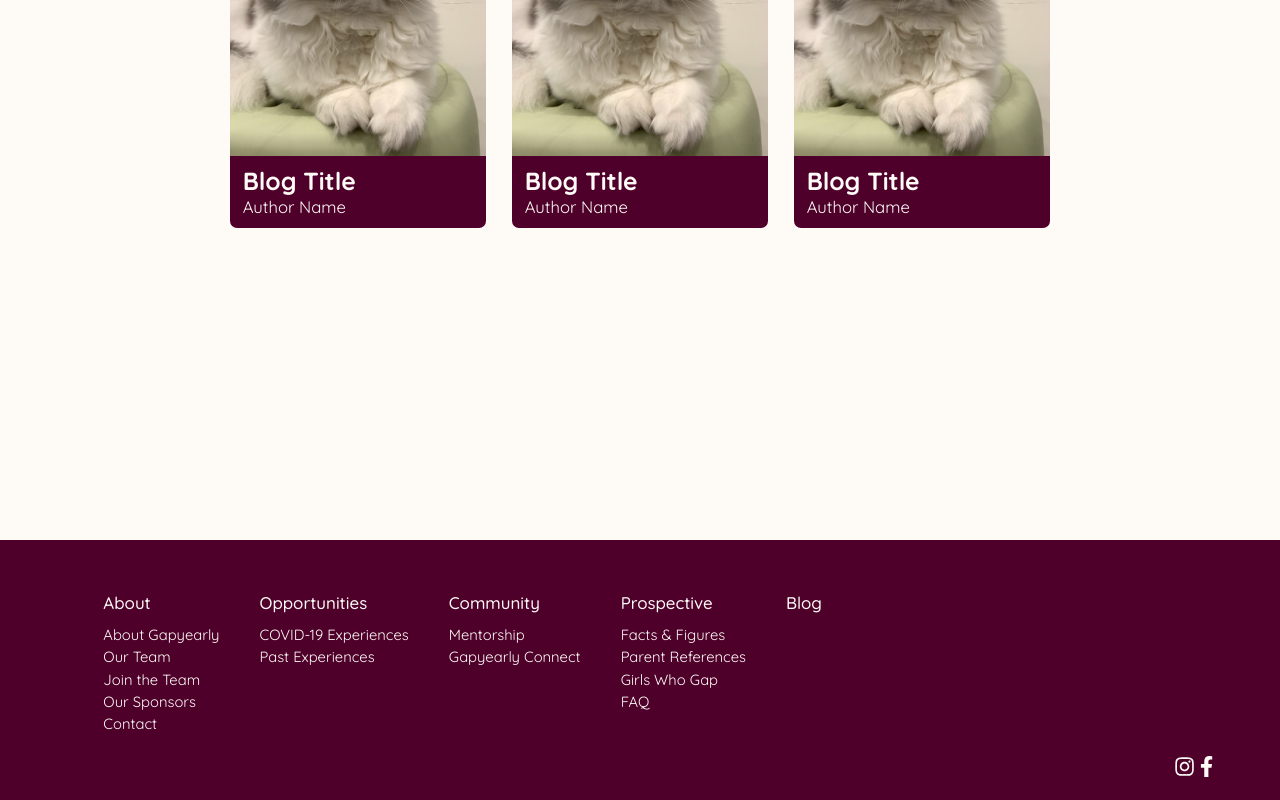
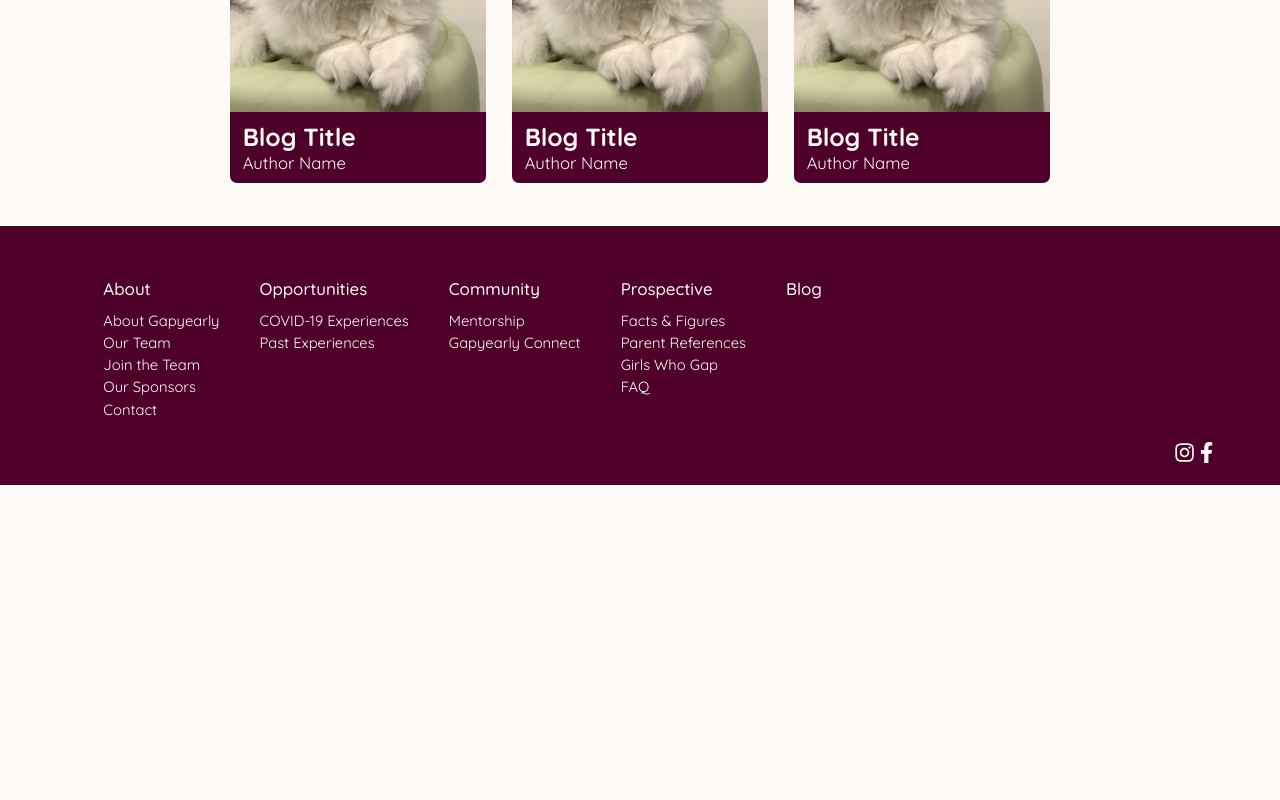
Before and after one commit to gapyearly/NextJS-Client, a Next.js app: page / in a window 1280 px wide. Shown: the part 704-1504 px from the top of the page. After the commit the page ends 1189 px from the top, so only its background shows below. Built offline with nearby package versions, Linux system fonts and the light colour scheme.

Commit message:
our first functional page!!!!!!!!!!!!!!!

```diff
--- a/components/Layouts/Footer.module.css
+++ b/components/Layouts/Footer.module.css
@@ -5,6 +5,7 @@
   flex-direction: column;
   color: var(--seashell);
   padding: 1em 3em 0;
+  margin-top: 2em;
 }
 .footer_column {
   list-style-type: none;
--- a/components/Layouts/Layout.js
+++ b/components/Layouts/Layout.js
@@ -7,13 +7,7 @@ export default function Layout({ children }) {
       <Navbar />
       <main>{children}</main>
       <Footer />
-      <style jsx>{`
-        main {
-          margin-top: var(--navbarHeight);
-          margin-bottom: 20px;
-          height: 1000px;
-        }
-      `}</style>
+
     </>
   );
 }
--- a/pages/facts-and-figures.js
+++ b/pages/facts-and-figures.js
@@ -3,6 +3,7 @@ import strapi from "@api/strapi";
 import LinkGallery from "@components/LinkGallery";
 import LinkCard from "@components/LinkGallery/LinkCard";
 import Link from "next/link";
+import PageTitle from "@components/Header";
 export default function FactsAndFigures({ data }) {
   const cards = data.factCard.map(
     ({ url, description, title, organization }) => {
@@ -17,10 +18,12 @@ export default function FactsAndFigures({ data }) {
       );
     }
   );
-  return (
+  return (<>
+    <PageTitle>Facts and Figures</PageTitle>
     <Layout>
       <LinkGallery>{cards}</LinkGallery>
     </Layout>
+    </>
   );
 }
 
--- a/styles/globals.css
+++ b/styles/globals.css
@@ -42,7 +42,7 @@ main {
   display: block;
   padding: 0.7rem;
   width: 100vw;
-  margin: var(--navbarHeight) 0 0;
+  margin: var(--navbarHeight) 0 1.5rem;
 }
 a {
   color: inherit;
```
Also changed, not shown: components/Layouts/Footer.js (line endings or trailing spaces).
